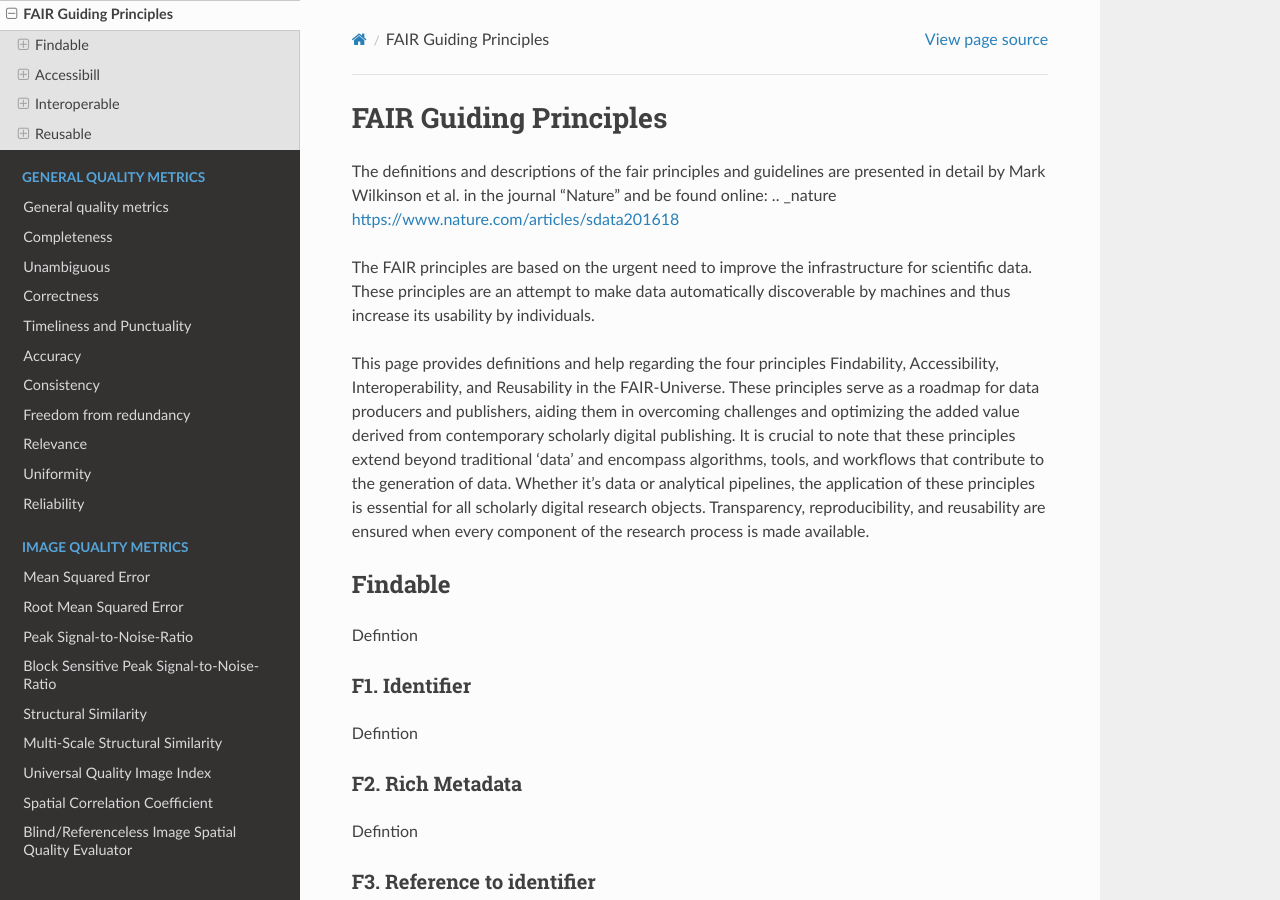
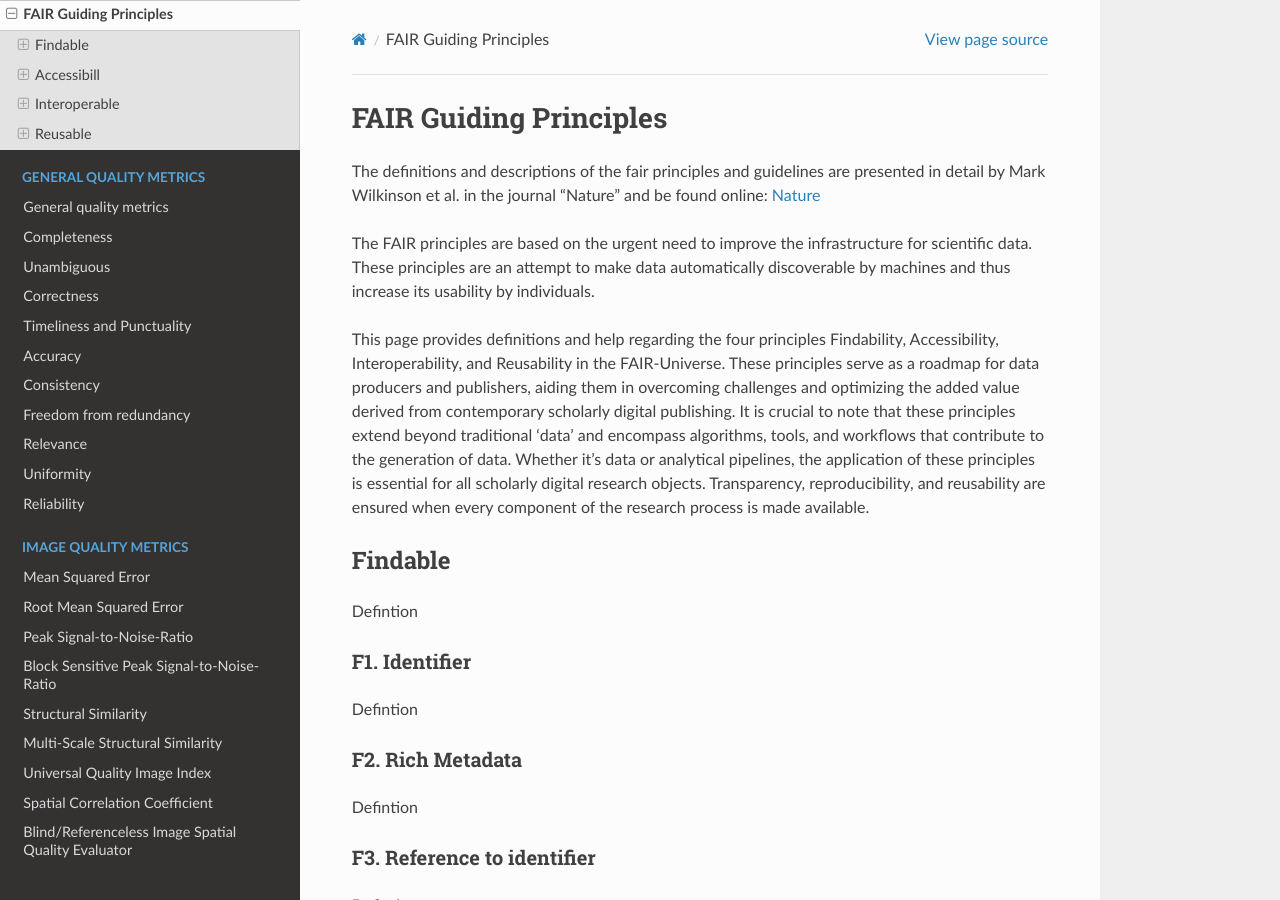
Before and after one commit to NFDI4ING-TA-GOLO/GOLO_Data_Quality_Metrics, a Sphinx documentation site: the page built from docs/source/FAIR/0_FAIR.rst, in a window 1280 px wide and 900 px high. Built offline with Sphinx 7.4.7 and the Read the Docs theme 2.0.0, drawn with Linux system fonts in a browser that asks for light colours; some of the changed lines change nothing that is shown.

Commit message:
update weblink

```diff
--- a/docs/source/FAIR/0_FAIR.rst
+++ b/docs/source/FAIR/0_FAIR.rst
@@ -5,7 +5,9 @@ FAIR Guiding Principles
 ####################################
 
 The definitions and descriptions of the fair principles and guidelines are presented in detail by Mark Wilkinson et al. in the journal "Nature"
-and be found online: .. _nature https://www.nature.com/articles/sdata201618
+and be found online: `Nature`_
+
+.. _Nature: https://www.nature.com/articles/sdata201618
 
 The FAIR principles are based on the urgent need to improve the infrastructure for scientific data. These principles are an attempt to make data automatically discoverable
 by machines and thus increase its usability by individuals.
```
